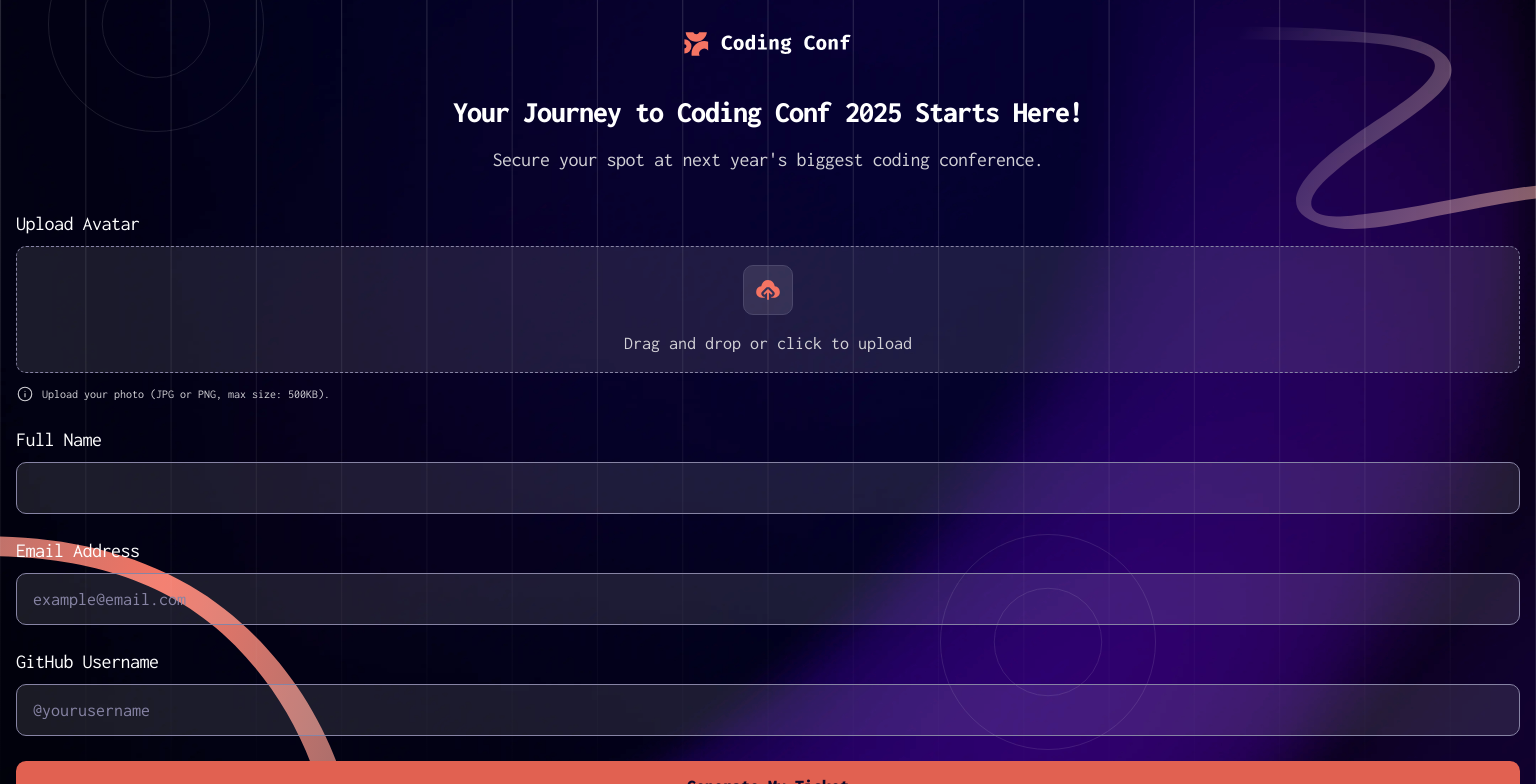
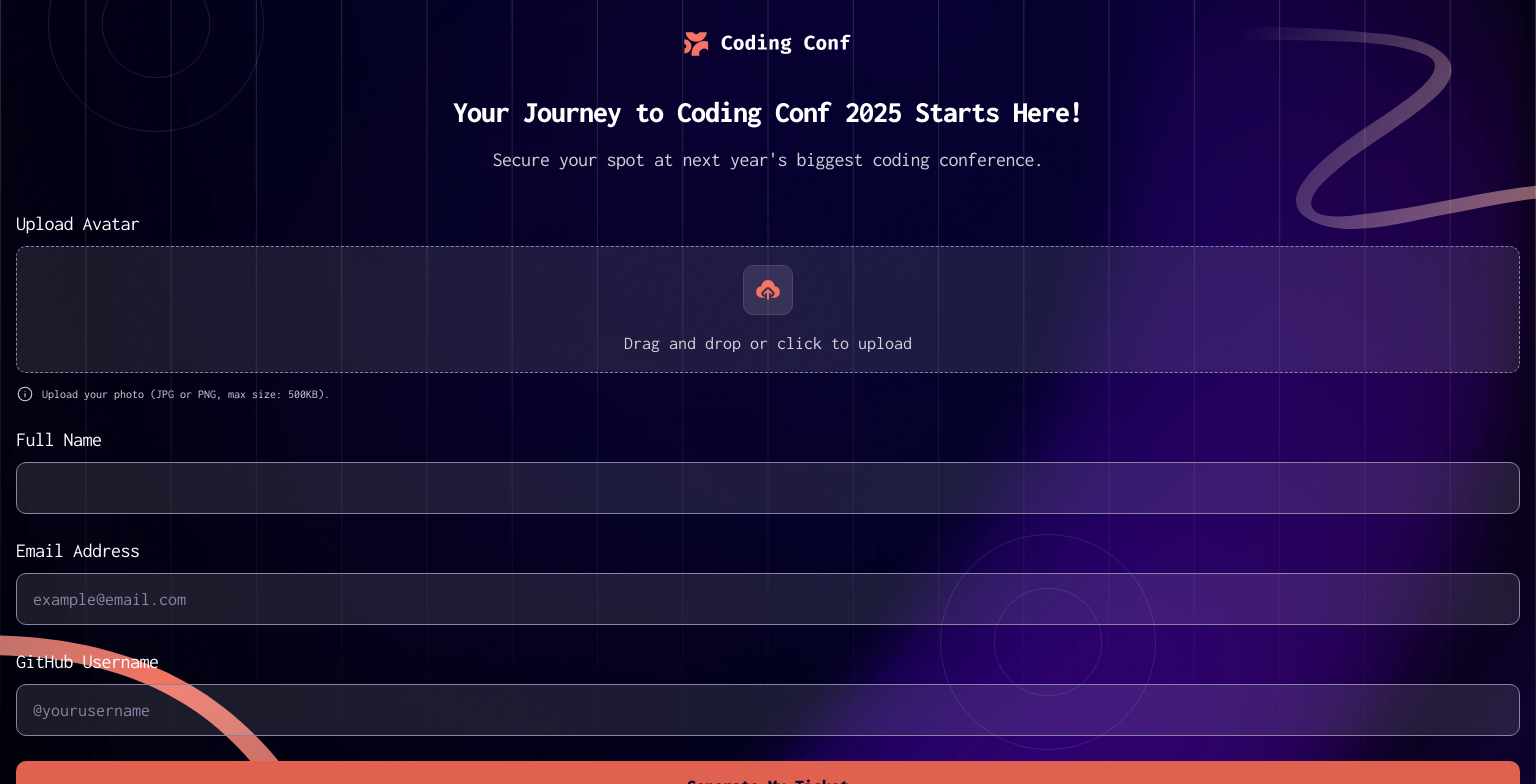
Before and after one commit to VenusY/frontend-mentor-conference-ticket-generator, a React app: page / in a window 1536 px wide. Shown: the top 784 px of the page. Built offline with nearby package versions, Linux system fonts and the light colour scheme.

Commit message:
Set min height to 1024px for desktop

```diff
--- a/src/styles/scss/App.scss
+++ b/src/styles/scss/App.scss
@@ -76,6 +76,7 @@ body {
 
 @media screen and (min-width: 1440px) {
   body {
+    min-height: 1024px;
     background-image: url('../../assets/images/pattern-lines.svg'),
       url('../../assets/images/pattern-squiggly-line-bottom-desktop.svg'),
       url('../../assets/images/pattern-squiggly-line-top.svg'),
```
